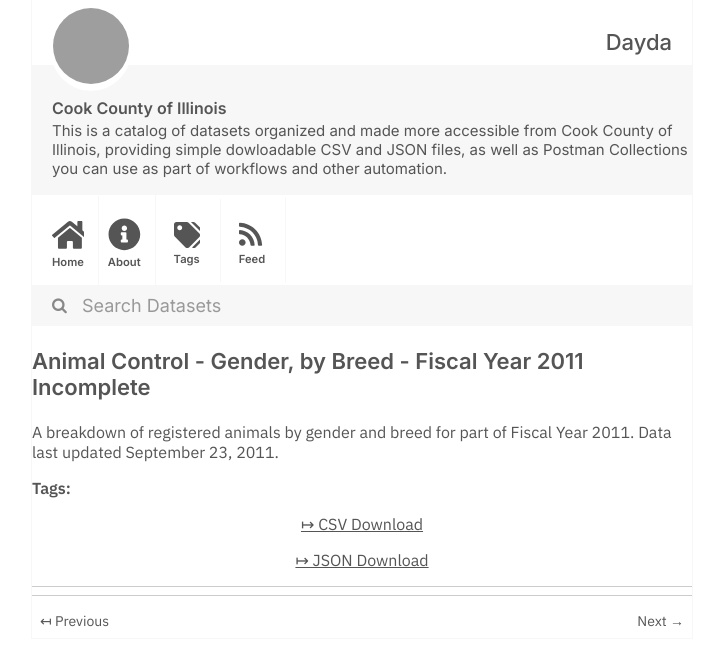
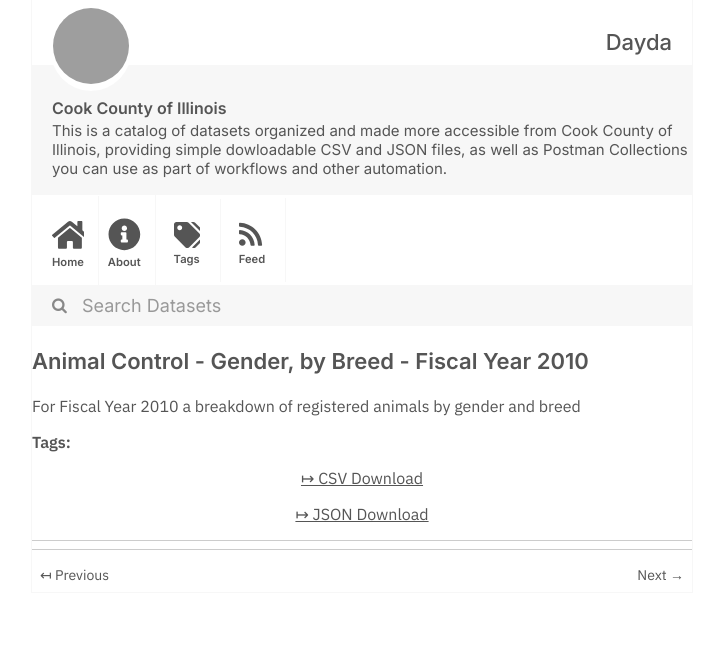
Before and after one commit to dayda-entities/cook-county-of-illinois, a Jekyll site: the page built from _posts/2020-11-10-animal-control-gender-by-breed.md, in a window 1280 px wide, cut to the strip 0-666 px from the top of the page. Shown: the whole strip, without its empty margins (278-1001 px from the left). Built offline with Jekyll 4.4.1, drawn with Linux system fonts in a browser that asks for light colours; grey boxes are pictures that could not be loaded.

Commit message:
Publish Data

```diff
--- a/_posts/2020-11-10-animal-control-gender-by-breed.md
+++ b/_posts/2020-11-10-animal-control-gender-by-breed.md
@@ -1,17 +1,17 @@
 ---
-title: 'Animal Control - Gender, by Breed - Fiscal Year 2011 Incomplete'
-created: '2020-11-10T16:57:58.459108'
-modified: '2020-11-10T16:57:58.459118'
+title: 'Animal Control - Gender, by Breed - Fiscal Year 2010'
+created: '2020-11-10T16:57:14.531738'
+modified: '2020-11-10T16:57:14.531745'
 state: active
 type: dataset
 tags: []
 groups:
   - Local Government
 csv_url: >-
-  https://datacatalog.cookcountyil.gov/api/views/yhg3-4awc/rows.csv?accessType=DOWNLOAD
+  https://datacatalog.cookcountyil.gov/api/views/6sgb-5y8s/rows.csv?accessType=DOWNLOAD
 json_url: >-
-  https://datacatalog.cookcountyil.gov/api/views/yhg3-4awc/rows.json?accessType=DOWNLOAD
+  https://datacatalog.cookcountyil.gov/api/views/6sgb-5y8s/rows.json?accessType=DOWNLOAD
 layout: post
 
 ---
-A breakdown of registered animals by gender and breed for part of Fiscal Year 2011. Data last updated September 23, 2011.
+For Fiscal Year 2010 a breakdown of registered animals by gender and breed
```
